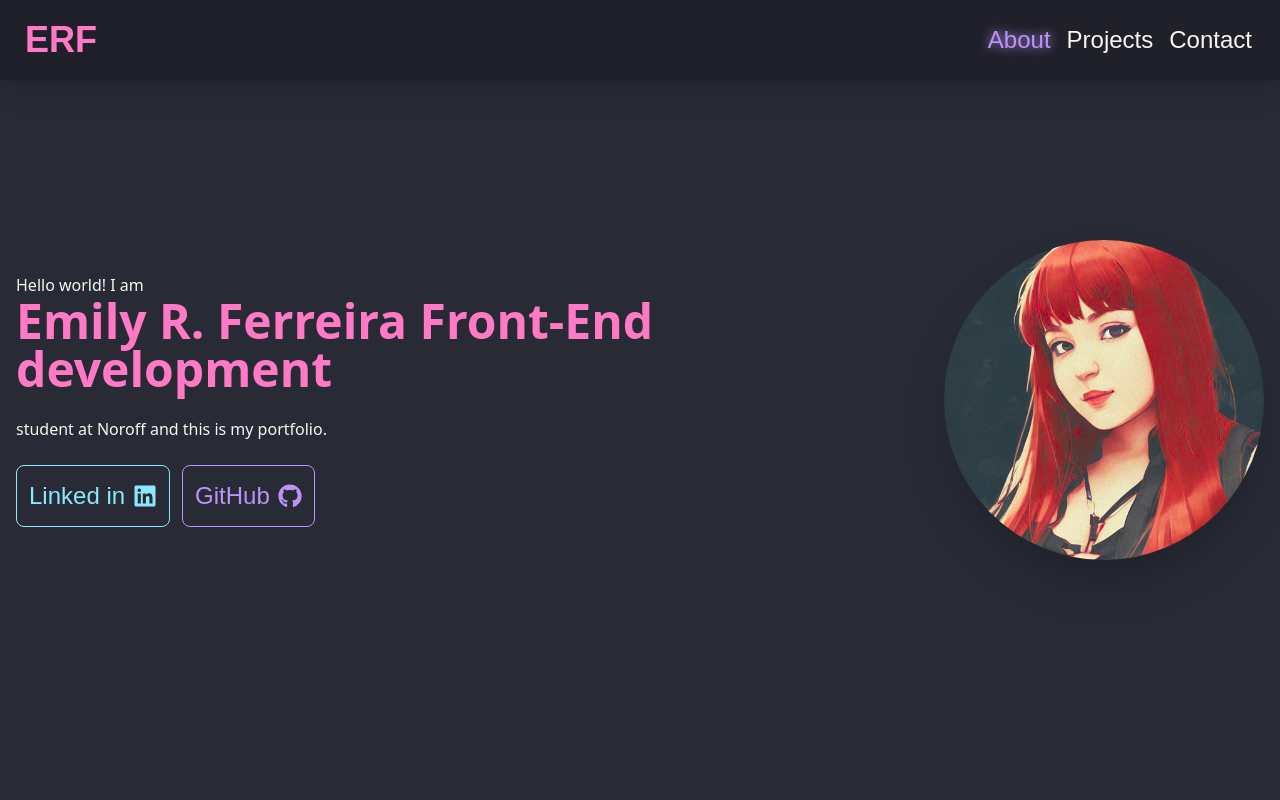
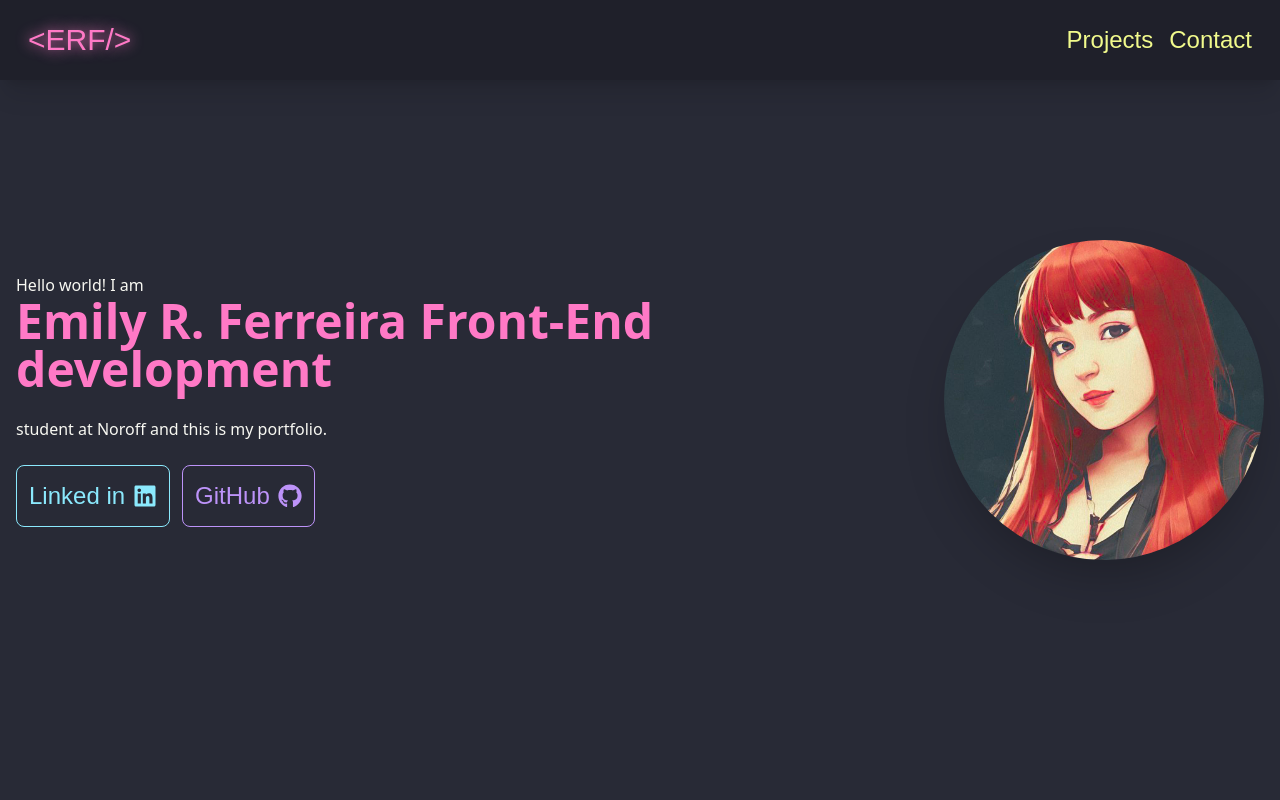
Before and after one commit to Emilyrf/portfolio2-emilyrf, a React (Vite) app: page / in a window 1280 px wide. Shown: the top 800 px of the page. Built offline with nearby package versions, Linux system fonts and the light colour scheme; a web font is replaced by a local one.

Commit message:
Adds logo

```diff
--- a/src/components/Navbar/index.jsx
+++ b/src/components/Navbar/index.jsx
@@ -24,19 +24,19 @@ export default function Navbar() {
     return (
         <header>
             <div className="navbar bg-base-300 font-electrolize fixed shadow-xl z-10 h-20">
-                <div className="flex-1">
-                    <a href="/" className='btn btn-ghost text-primary text-4xl'> ERF </a>
+                <div className="flex-1 text-3xl ml-5">
+                    <a href="#about" className={` text-primary ${activeLink === '#about' ? 'active' : ''}`}>
+                        &lt;ERF/&gt;
+                    </a>
                 </div>
+
                 <div className="text-2xl mr-5 space-x-4">
-                    <a href="#about" className={activeLink === '#about' ? 'active text-secondary' : ''}>
-                        About
-                    </a>
-                    <a href="#projects" className={activeLink === '#projects' ? 'active text-secondary' : ''}>
+                    <a href="#projects" className={` text-warning ${activeLink === '#projects' ? 'active' : ''}`}>
                         Projects
                     </a>
-                    <a href="#contact" className={activeLink === '#contact' ? 'active text-secondary' : ''}>
+                    <a href="#contact" className={` text-warning ${activeLink === '#contact' ? 'active' : ''}`}>
                         Contact
-                        </a>
+                    </a>
 
                 </div>
             </div>
```
Also changed, not shown: public/assets/logo.png (added).
